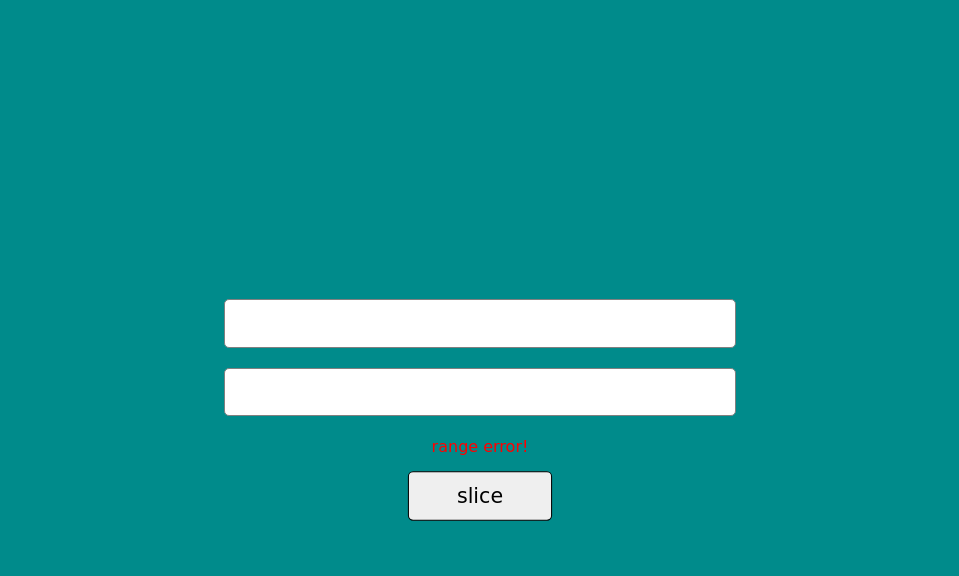
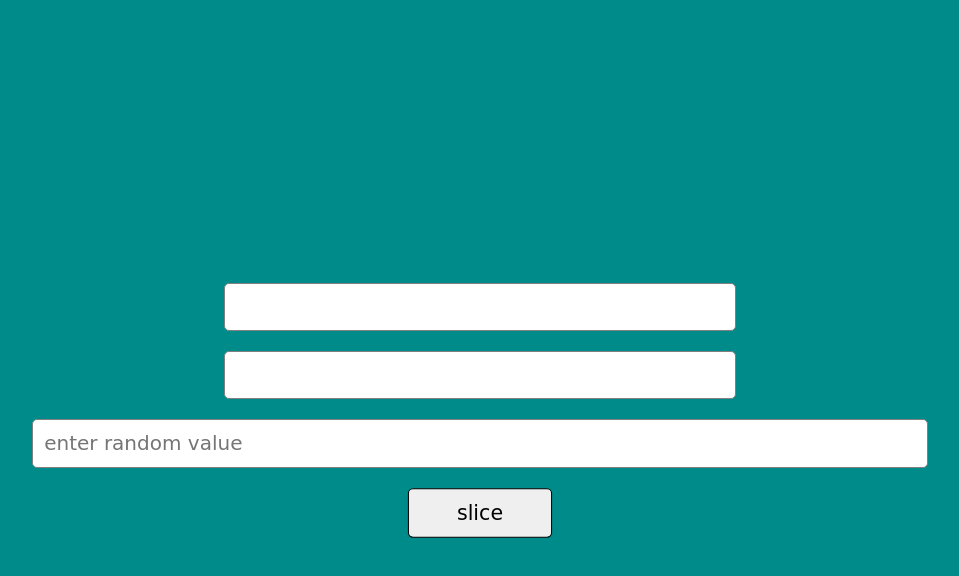
Before and after one commit to ben64103/my-intern-project, a plain HTML site: page Slice Text/index.html in a window 1280 px wide. Both pictures are taken after a click on the button "slice". Shown: the whole page, without its empty margins (160-1119 px from the left). Drawn offline with Linux system fonts and the light colour scheme.

Commit message:
Initial Commit - made changes

```diff
--- a/Slice Text/index.html
+++ b/Slice Text/index.html
@@ -16,6 +16,7 @@
             <input type="text" id="firstSlice">
             <input type="text" id="secondSlice">
         </div>
+        <input type="text" id="sentence">
 
         <h1 class="message"></h1>
         <p id="error"></p>
--- a/Slice Text/js/script.js
+++ b/Slice Text/js/script.js
@@ -3,27 +3,38 @@ const secEntry = document.getElementById('secondSlice')
 const message = document.querySelector('.message')
 const btn = document.querySelector('#btn')
 
+const input = document.querySelector('#sentence')
+
 let error = document.querySelector('#error')
 
-let string = "Slice my letters"
-message.textContent = string;
+// message.textContent = string;
+
+input.setAttribute('placeholder', 'enter random value')
 
 function sliceValues(valueOne, valueTwo){
   valueOne = firstEntry.value;
   valueTwo = secEntry.value;
 
-  message.textContent = string.slice(valueOne, valueTwo)
 
-  if(valueTwo > string.length || valueOne == valueTwo) {
-    message.textContent = ''
+  input.addEventListener('input', function(){
+    let string = input.value;
+
+    sentence = string;
+  })
+
+
+  input.value = sentence.slice(valueOne, valueTwo)
+
+  if((valueOne && valueTwo) == ""){
+    sentence  = ''
+    error.textContent = 'enter values'
+  }
+  else if(valueTwo > input.value.length || valueOne == valueTwo) {
+    input.value = ''
     error.textContent = 'range error!'
   }
-  else if((valueOne && valueTwo) == ""){
-    message.textContent  = ''
-    error.textContent = 'enter values'
-  }
   else if(valueOne > valueTwo){
-    message.textContent = ""
+    input.value = ""
     error.textContent = 'second input value must be greater'
   }
   else{
--- a/Slice Text/style.css
+++ b/Slice Text/style.css
@@ -17,7 +17,7 @@ body {
     text-align: center;
 }
 
-.container input{
+.container input, #sentence{
     display: block;
     width: 40%;
     padding: 0.7rem;
@@ -41,6 +41,9 @@ body {
 #btn:focus {
 	transform: scale(1.03);
 }
+#sentence{
+    width: 70% ;
+}
 #error {
     color: red;
 }
```
